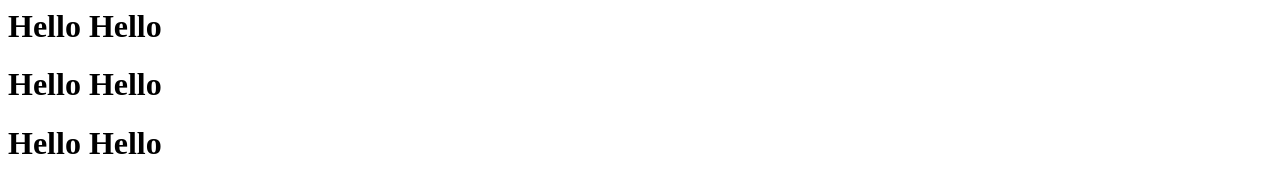
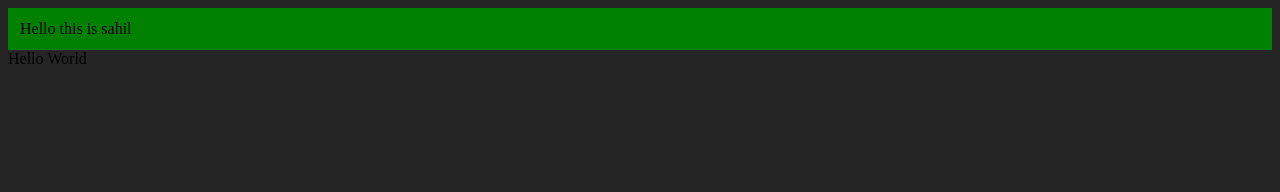
Before and after one commit to sahiladhikari39/Learning_js, a plain HTML site: page advance/day2/index.html in a window 1280 px wide. Drawn offline with Linux system fonts and the light colour scheme.

Commit message:
Added html elements through js completely

```diff
--- a/advance/day2/index.html
+++ b/advance/day2/index.html
@@ -3,10 +3,39 @@
         <title>DOM day2</title>
         <link rel="stylesheet", src="styles.css">
     </head>
-    <body>
+    <body style="background-color: #252525">
+        <!-- <h1>Hello Hello</h1>
         <h1>Hello Hello</h1>
-        <h1>Hello Hello</h1>
-        <h1>Hello Hello</h1>
-        <script src="./script.js"></script>
+        <h1>Hello Hello</h1> -->
+        <script>
+            const div = document.createElement("div");
+            console.log(div)
+            div.className = "addDiv";
+            div.id = "myId";
+            div.setAttribute("title", "mytitle");
+            div.style.padding = "12px";
+            div.style.backgroundColor = 'green';
+
+            //div.innerText = "Hello this is Sahil";
+
+            const addText = document.createTextNode("Hello this is sahil");
+            div.appendChild(addText);
+
+            document.body.appendChild(div);
+
+            //--------------------------another element too------------------------------
+            const p1 = document.createElement("p");
+            p1.style.backgroundColor = 'green';
+
+            //adding the p1 to document
+            const addP1 = document.createTextNode("Hello World");
+            div.appendChild(addP1);
+
+            document.body.appendChild(addP1);
+
+
+
+
+        </script>
     </body>
 </html>
```
